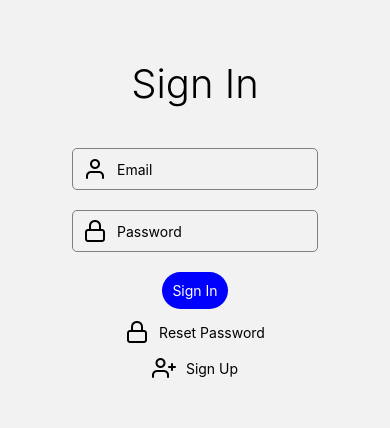
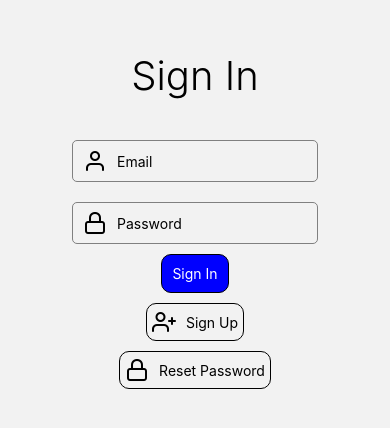
Before and after one commit to MaHappyCode/ExamProject, a React Native app: screen / in a window 390 px wide. Shown: the part 202-630 px from the top of the page. Built offline with nearby package versions, Linux system fonts and the light colour scheme; no server answers.

Commit message:
updated
added reset password by email, and navi page after logged in, and test working count and burner

```diff
--- a/App.js
+++ b/App.js
@@ -3,6 +3,8 @@ import { createStackNavigator } from "@react-navigation/stack";
 import { StyleSheet } from "react-native";
 import SignInScreen from "./screens/SignInScreen";
 import SignUpScreen from "./screens/SignUpScreen";
+import MainScreen from "./screens/MainScreen";
+import ResetPasswordScreen from "./screens/ResetPasswordScreen";
 const Stack = createStackNavigator();
 
 export default function App() {
@@ -14,13 +16,13 @@ export default function App() {
           component={SignInScreen}
           options={{ headerShown: false }}
         />
+        <Stack.Screen name="Sign Up" component={SignUpScreen} />
+        <Stack.Screen name="Reset password" component={ResetPasswordScreen} />
         <Stack.Screen
-          name="Sign Up"
-          component={SignUpScreen}
-
-        >
-
-        </Stack.Screen>
+          name="MainScreen"
+          component={MainScreen}
+          options={{ headerShown: false }}
+        />
       </Stack.Navigator>
     </NavigationContainer>
   );
@@ -29,8 +31,8 @@ export default function App() {
 const styles = StyleSheet.create({
   container: {
     flex: 1,
-    backgroundColor: '#fff',
-    alignItems: 'center',
-    justifyContent: 'center',
+    backgroundColor: "#fff",
+    alignItems: "center",
+    justifyContent: "center",
   },
 });
--- a/firebase.js
+++ b/firebase.js
@@ -1,31 +1,32 @@
 // Import the functions you need from the SDKs you need
 import { initializeApp } from "firebase/app";
-import { getAuth, onAuthStateChanged} from 'firebase/auth'
+import { getAuth, onAuthStateChanged } from "firebase/auth";
+import { getFirestore } from "firebase/firestore";
 
 // TODO: Add SDKs for Firebase products that you want to use
 // https://firebase.google.com/docs/web/setup#available-libraries
 
 // Your web app's Firebase configuration
-const firebaseApp = initializeApp ({
+const firebaseApp = initializeApp({
   apiKey: "AIzaSyCtqNkBEKxK_Ajlp2hPGFujMKUzFbxXYV8",
   authDomain: "fir-b1f12.firebaseapp.com",
   projectId: "fir-b1f12",
   storageBucket: "fir-b1f12.appspot.com",
   messagingSenderId: "1093580358710",
-  appId: "1:1093580358710:web:3b9472430f9ad244730497"
+  appId: "1:1093580358710:web:3b9472430f9ad244730497",
 });
 
 // Initialize Firebase
 const auth = getAuth(firebaseApp);
-
+const firestore = getFirestore(firebaseApp);
 
 //Detect auth state
-onAuthStateChanged(auth, user => {
+onAuthStateChanged(auth, (user) => {
   if (user === null) {
-    console.log('No user!');
+    console.log("No user!");
   } else {
-    console.log('logged in!');
+    console.log("logged in!");
   }
 });
 
-export { auth };
+export { auth, firestore };
--- a/package.json
+++ b/package.json
@@ -14,8 +14,10 @@
     "@react-navigation/native": "^6.1.6",
     "@react-navigation/stack": "^6.3.16",
     "expo": "^48.0.7",
+    "expo-sensors": "~12.1.1",
     "expo-status-bar": "~1.4.4",
     "firebase": "^9.18.0",
+    "geolib": "^3.3.3",
     "react": "18.2.0",
     "react-native": "0.71.3",
     "react-native-feather": "^1.1.2",
--- /dev/null
+++ b/screens/MainScreen.js
@@ -0,0 +1,54 @@
+import React, { useEffect, useState } from "react";
+import { View, Text } from "react-native";
+import { Accelerometer } from "expo-sensors";
+
+const MainScreen = () => {
+  const [steps, setSteps] = useState(0);
+  const [calories, setCalories] = useState(0);
+  const [isAccelerometerAvailable, setIsAccelerometerAvailable] =
+    useState(false);
+
+  const weight = 70; // replace with user's weight
+
+  useEffect(() => {
+    let subscription;
+    Accelerometer.isAvailableAsync().then((isAvailable) => {
+      setIsAccelerometerAvailable(isAvailable);
+      if (isAvailable) {
+        subscription = Accelerometer.addListener((accelerometerData) => {
+          const acceleration = Math.sqrt(
+            Math.pow(accelerometerData.x, 2) +
+              Math.pow(accelerometerData.y, 2) +
+              Math.pow(accelerometerData.z, 2)
+          );
+          if (acceleration > 2.1) {
+            setSteps((steps) => steps + 1);
+          }
+        });
+        Accelerometer.setUpdateInterval(100);
+      }
+    });
+    return () => {
+      subscription && subscription.remove();
+    };
+  }, []);
+
+  useEffect(() => {
+    const caloriesBurned = (steps * 0.05 * weight).toFixed(2); // formula to calculate calories burned
+    setCalories(caloriesBurned);
+  }, [steps, weight]);
+
+  return (
+    <View style={{ flex: 1, alignItems: "center", justifyContent: "center" }}>
+      <Text style={{ fontSize: 20, marginBottom: 10 }}>Steps: {steps}</Text>
+      <Text style={{ fontSize: 20 }}>Calories Burned: {calories}</Text>
+      {!isAccelerometerAvailable && (
+        <Text style={{ fontSize: 16, marginTop: 20 }}>
+          Accelerometer is not available on this device
+        </Text>
+      )}
+    </View>
+  );
+};
+
+export default MainScreen;
--- /dev/null
+++ b/screens/ResetPasswordScreen.js
@@ -0,0 +1,31 @@
+import { sendPasswordResetEmail } from "firebase/auth";
+import React, { useState } from "react";
+import { View, TextInput, Button } from "react-native";
+import { auth } from "../firebase";
+
+const ResetPasswordScreen = () => {
+  const [email, setEmail] = useState("");
+
+  const handleResetPassword = () => {
+    sendPasswordResetEmail(auth, email)
+      .then(() => {
+        alert("Password reset sent please check your email!");
+      })
+      .catch((error) => {
+        alert("No user found with that email");
+      });
+  };
+
+  return (
+    <View>
+      <TextInput
+        placeholder="Email address"
+        value={email}
+        onChangeText={setEmail}
+      />
+      <Button title="Reset password" onPress={handleResetPassword} />
+    </View>
+  );
+};
+
+export default ResetPasswordScreen;
--- a/screens/SignInScreen.js
+++ b/screens/SignInScreen.js
@@ -1,20 +1,33 @@
-import React, { useState } from "react";
-import { View, Text, TextInput, TouchableOpacity, StyleSheet } from "react-native";
+import React, { useEffect, useState } from "react";
+import { View, Text, TextInput, TouchableOpacity } from "react-native";
 import { Feather } from "@expo/vector-icons";
 import { signInWithEmailAndPassword } from "firebase/auth";
-import { auth } from '../firebase';
+import { auth } from "../firebase";
+import { useNavigation } from "@react-navigation/core";
+import MainScreen from "./MainScreen";
 
-
-
-const SignInScreen = ({ navigation }) => {
+const SignInScreen = () => {
   const [email, setEmail] = useState("");
   const [password, setPassword] = useState("");
+  const navigation = useNavigation();
+  const [isAuthenticated, setIsAuthenticated] = useState(false);
+
+  useEffect(() => {
+    const unsubscribe = auth.onAuthStateChanged((user) => {
+      if (user) {
+        setIsAuthenticated(true); // set authentication status to true
+        navigation.navigate("MainScreen");
+      }
+    });
+    return unsubscribe;
+  }, []);
 
   const handleSignIn = () => {
     signInWithEmailAndPassword(auth, email, password)
       .then((userCredential) => {
         // Signed in
         const user = userCredential.user;
+        setIsAuthenticated(true); // set authentication status to true
         console.log(user);
       })
       .catch((error) => {
@@ -22,17 +35,12 @@ const SignInScreen = ({ navigation }) => {
         const errorMessage = error.message;
         console.log(errorCode, errorMessage);
       });
-  }
-
-  const handleResetPassword = () => {
-    // handle reset password logic here
-    console.log("Reset password clicked");
   };
 
-  const handleSignUp = () => {
-    // handle sign up logic here
-    navigation.navigate("SignUpScreen");
-  };
+  // check authentication status before rendering the screen
+  if (isAuthenticated) {
+    return <MainScreen></MainScreen>;
+  }
 
   return (
     <View style={{ flex: 1, alignItems: "center", justifyContent: "center" }}>
@@ -101,24 +109,20 @@ const SignInScreen = ({ navigation }) => {
       </View>
       <TouchableOpacity
         onPress={handleSignIn}
-        style={{ backgroundColor: "blue", marginTop: 20, borderRadius: 20 }}
+        style={{
+          backgroundColor: "blue",
+          marginTop: 10,
+          borderWidth: 1,
+          borderRadius: 10,
+          padding: 5,
+        }}
       >
-        <Text style={{ color: "white", padding: 10 }}>Sign In</Text>
+        <Text style={{ color: "white", padding: 5 }}>Sign In</Text>
       </TouchableOpacity>
-      <TouchableOpacity onPress={handleResetPassword} style={{ marginTop: 10 }}>
-        <View style={{ flexDirection: "row", alignItems: "center" }}>
-          <Feather
-            name="lock"
-            size={24}
-            color="black"
-            style={{ marginRight: 10 }}
-          />
-          <Text>Reset Password</Text>
-        </View>
-      </TouchableOpacity>
+
       <TouchableOpacity
         onPress={() => navigation.navigate("Sign Up")}
-        style={{ marginTop: 10 }}
+        style={{ marginTop: 10, borderWidth: 1, borderRadius: 10, padding: 5 }}
       >
         <View style={{ flexDirection: "row", alignItems: "center" }}>
           <Feather
@@ -130,6 +134,20 @@ const SignInScreen = ({ navigation }) => {
           <Text>Sign Up</Text>
         </View>
       </TouchableOpacity>
+      <TouchableOpacity
+        onPress={() => navigation.navigate("Reset password")}
+        style={{ marginTop: 10, borderWidth: 1, borderRadius: 10, padding: 5 }}
+      >
+        <View style={{ flexDirection: "row", alignItems: "center" }}>
+          <Feather
+            name="lock"
+            size={24}
+            color="black"
+            style={{ marginRight: 10 }}
+          />
+          <Text>Reset Password</Text>
+        </View>
+      </TouchableOpacity>
     </View>
   );
 };
```
Also changed, not shown: screens/SignUpScreen.js (+16 -14 lines), 1 other file (tests, documents, lock files or other folders).
